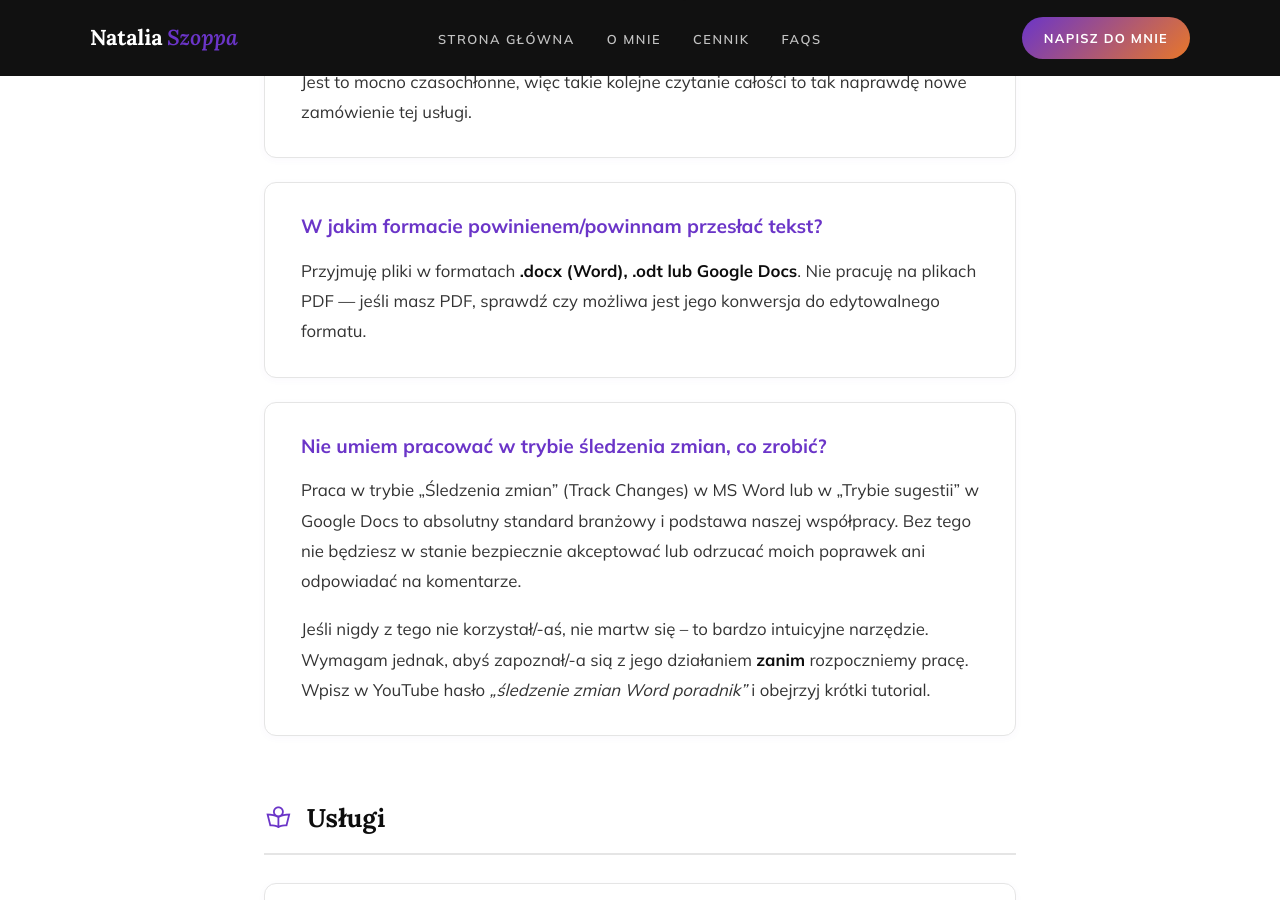
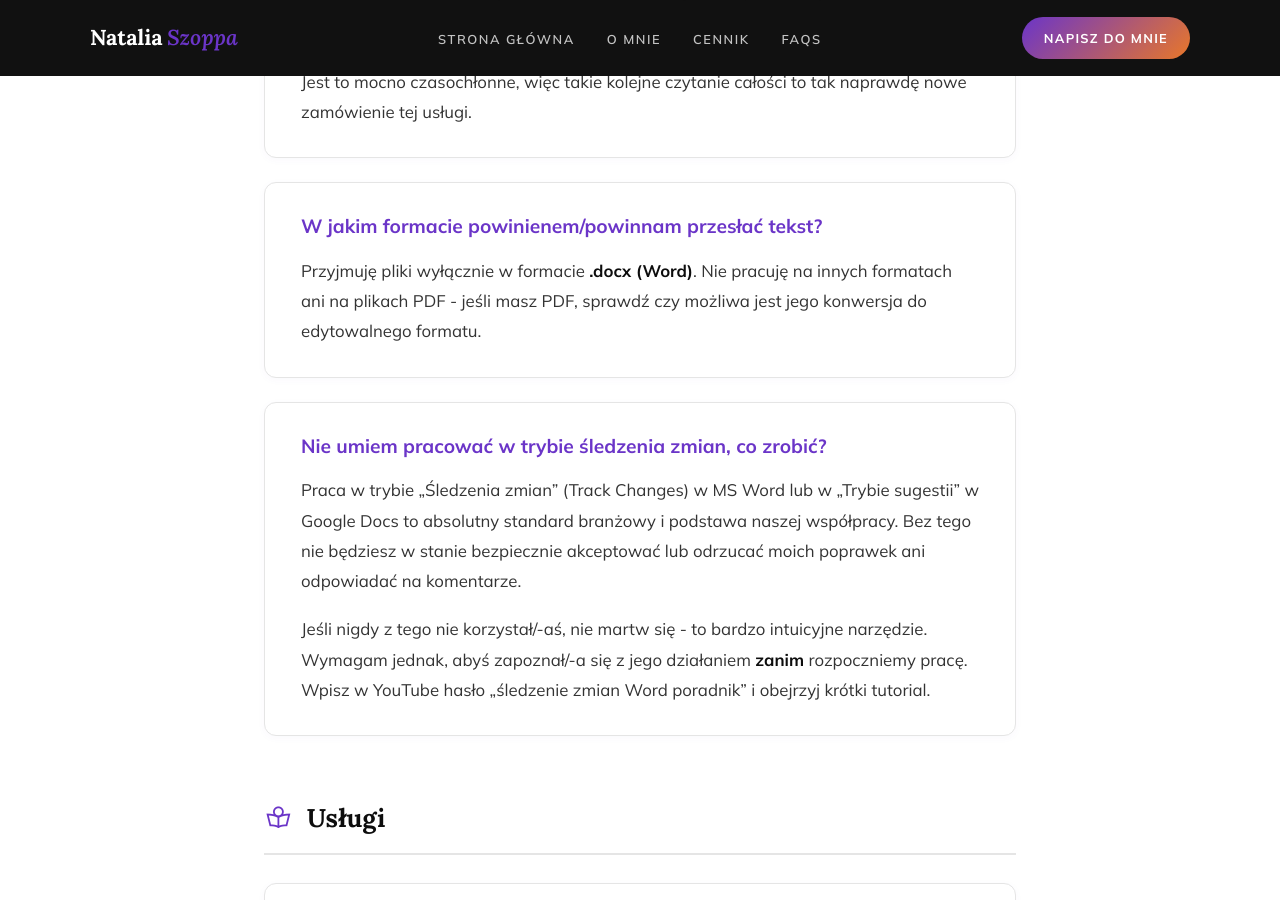
Before and after one commit to Bonnie00726/nataliaszoppa, a Jekyll site: the page built from faqs.html, in a window 1280 px wide and 900 px high, scrolled down 3961 px. Built offline with Jekyll 4.4.1, drawn with Linux system fonts in a browser that asks for light colours; some of the changed text lies outside the part shown.

Commit message:
Update faqs.html

```diff
--- a/faqs.html
+++ b/faqs.html
@@ -283,7 +283,7 @@
         <div class="faq-card" id="wycena-1">
             <h3 class="faq-card-question">Jak wygląda wycena?</h3>
             <div class="faq-card-answer">
-                <p>Każde zlecenie wyceniam indywidualnie. Cena zależy od objętości tekstu, jego jakości, stopnia trudności oraz oczekiwanego terminu. Prześlij mi próbkę lub całość tekstu — odpiszę z wyceną zazwyczaj w ciągu 24 godzin.</p>
+                <p>Każde zlecenie wyceniam indywidualnie. Cena zależy od objętości tekstu, jego jakości, stopnia trudności oraz oczekiwanego terminu. Prześlij mi próbkę lub całość tekstu - odpiszę z wyceną zazwyczaj w ciągu 24 godzin.</p>
                 <p>Szczegółowe stawki orientacyjne znajdziesz na stronie <a href="{{ '/cennik.html' | relative_url }}">Cennik</a>.</p>
             </div>
         </div>
@@ -305,17 +305,17 @@
         <div class="faq-card" id="wycena-4">
             <h3 class="faq-card-question">Czy wystawiasz faktury?</h3>
             <div class="faq-card-answer">
-                <p>Tak — prowadzę jednoosobową działalność gospodarczą i wystawiam faktury. Nie jestem płatnikiem VAT, więc na fakturze nie ma podatku VAT. Jeśli potrzebujesz faktury na firmę, prześlij mi dane do faktury przy zleceniu.</p>
+                <p>Tak - prowadzę jednoosobową działalność gospodarczą i wystawiam faktury. Nie jestem płatnikiem VAT, więc na fakturze nie ma podatku VAT. Jeśli potrzebujesz faktury na firmę, prześlij mi dane do faktury przy zleceniu.</p>
             </div>
         </div>
 
         <div class="faq-card" id="wycena-5">
             <h3 class="faq-card-question">W jaki sposób podpisujemy umowę?</h3>
             <div class="faq-card-answer">
-                <p>Umowę przesyłam zawsze w zabezpieczonym formacie PDF. Dzięki temu obie strony mają gwarancję, że nikt nie ingerował w ustalony tekst i warunki. Dokument możesz podpisąć na dwa wygodne sposoby:</p>
+                <p>Umowę przesyłam zawsze w zabezpieczonym formacie PDF. Dzięki temu obie strony mają gwarancję, że nikt nie ingerował w ustalony tekst i warunki. Dokument możesz podpisać na dwa wygodne sposoby:</p>
                 <ul style="padding-left: 20px; color: var(--ink-soft); font-weight: 300; line-height: 1.8;">
                     <li style="margin-bottom: 8px;"><strong>Elektronicznie:</strong> najszybsza opcja to wykorzystanie bezpłatnego, państwowego Profilu Zaufanego (podpis ePUAP) lub platform do e-podpisu.</li>
-                    <li><strong>Tradycyjnie:</strong> możesz wydrukować dokument, złożyć odręczny podpis, a następnie odesłać mi jego czytelny skan (lub wyraźne zdjęcie dobrej jakości).</li>
+                    <li><strong>Tradycyjnie:</strong> możesz wydrukować dokument, złożyć odręczny podpis, a następnie odesłać mi jego czytelny skan.</li>
                 </ul>
             </div>
         </div>
@@ -363,7 +363,7 @@
         <div class="faq-card" id="proces-6">
             <h3 class="faq-card-question">W jakim formacie powinienem/powinnam przesłać tekst?</h3>
             <div class="faq-card-answer">
-                <p>Przyjmuję pliki w formatach <strong>.docx (Word), .odt lub Google Docs</strong>. Nie pracuję na plikach PDF — jeśli masz PDF, sprawdź czy możliwa jest jego konwersja do edytowalnego formatu.</p>
+                <p>Przyjmuję pliki wyłącznie w formacie <strong>.docx (Word)</strong>. Nie pracuję na innych formatach ani na plikach PDF - jeśli masz PDF, sprawdź czy możliwa jest jego konwersja do edytowalnego formatu.</p>
             </div>
         </div>
 
@@ -371,7 +371,7 @@
             <h3 class="faq-card-question">Nie umiem pracować w trybie śledzenia zmian, co zrobić?</h3>
             <div class="faq-card-answer">
                 <p>Praca w trybie „Śledzenia zmian” (Track Changes) w MS Word lub w „Trybie sugestii” w Google Docs to absolutny standard branżowy i podstawa naszej współpracy. Bez tego nie będziesz w stanie bezpiecznie akceptować lub odrzucać moich poprawek ani odpowiadać na komentarze.</p>
-                <p>Jeśli nigdy z tego nie korzystał/-aś, nie martw się – to bardzo intuicyjne narzędzie. Wymagam jednak, abyś zapoznał/-a sią z jego działaniem <strong>zanim</strong> rozpoczniemy pracę. Wpisz w YouTube hasło <em>„śledzenie zmian Word poradnik”</em> i obejrzyj krótki tutorial.</p>
+                <p>Jeśli nigdy z tego nie korzystał/-aś, nie martw się - to bardzo intuicyjne narzędzie. Wymagam jednak, abyś zapoznał/-a się z jego działaniem <strong>zanim</strong> rozpoczniemy pracę. Wpisz w YouTube hasło „śledzenie zmian Word poradnik” i obejrzyj krótki tutorial.</p>
             </div>
         </div>
     </div>
@@ -382,7 +382,7 @@
         <div class="faq-card" id="uslugi-1">
             <h3 class="faq-card-question">Jaka jest różnica między redakcją strukturalną i językową?</h3>
             <div class="faq-card-answer">
-                <p><strong>Redakcja strukturalna</strong> to ocena fabuły, logiki, postaci i napięcia. Wyłapujemy na tym etapie "plot armor", płaskie postaci i dziury w mechanice świata.</p>
+                <p><strong>Redakcja strukturalna</strong> to ocena fabuły, logiki, postaci i napięcia. Wyłapujemy na tym etapie „plot armor”, płaskie postaci i dziury w mechanice świata.</p>
                 <p><strong>Redakcja językowa</strong> następuje dopiero, gdy struktura trzyma się mocno. Skupia się wyłącznie na płynności zdań, stylu, powtórzeniach i poprawnej warstwie leksykalnej.</p>
             </div>
         </div>
@@ -390,7 +390,7 @@
         <div class="faq-card" id="uslugi-2">
             <h3 class="faq-card-question">Czy zachowasz mój styl pisania?</h3>
             <div class="faq-card-answer">
-                <p>Wielu redaktorów to obiecuje, ale powiedzmy sobie wprost: zależy, co dokładnie nazywasz swoim stylem. Często twórcy mylą unikalny głos z błędami składniowymi, chaosem czy łamaniem logiki. Jeśli o to pytasz – nie, nie zachowam ich. Zostaną usunięte. Moim zadaniem jest oczyścić Twój tekst ze złych nawyków, a nie pielęgnować je pod przykrywką „stylu”.</p>
+                <p>Wielu redaktorów to obiecuje, ale powiedzmy sobie wprost: zależy, co dokładnie nazywasz swoim stylem. Często twórcy mylą unikalny głos z błędami składniowymi, chaosem czy łamaniem logiki. Jeśli o to pytasz - nie, nie zachowam ich. Zostaną usunięte. Moim zadaniem jest oczyścić Twój tekst ze złych nawyków, a nie pielęgnować je pod przykrywką „stylu”.</p>
             </div>
         </div>
 
```
